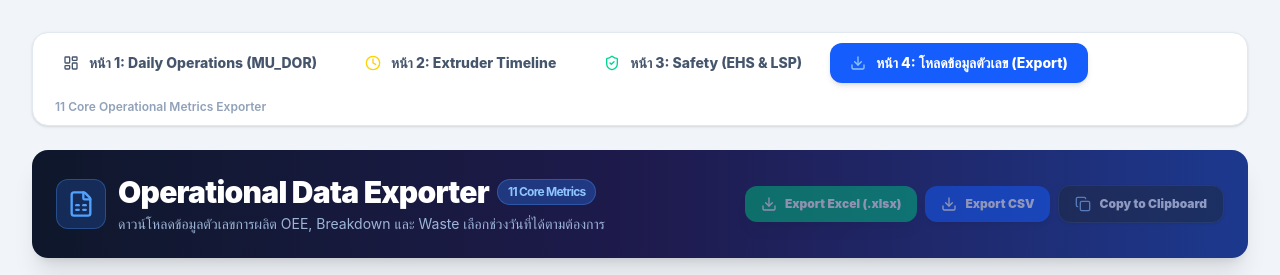
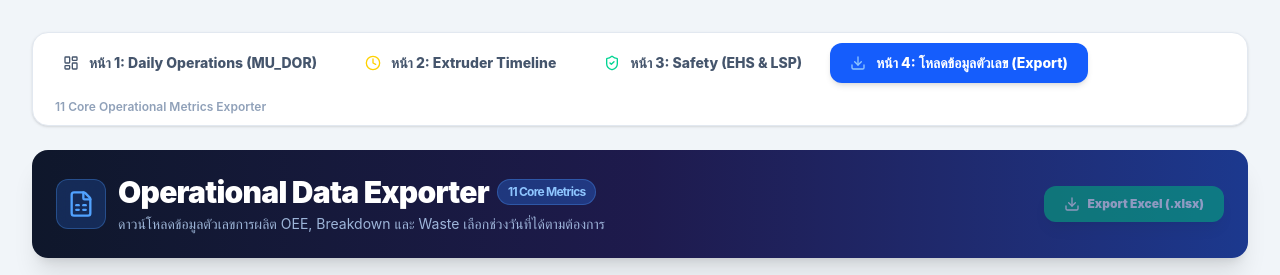
Before and after one commit to akkarawattanapajiranon-rgb/gy-daily-dashboard, a React (Vite) app: page / in a window 1280 px wide. Both pictures are taken after a click on the button "หน้า 4: โหลดข้อมูลตัวเลข (Export)". Shown: the top 275 px of the page. Built offline with nearby package versions, Linux system fonts and the light colour scheme; no server answers; the database is empty.

Commit message:
Remove Export CSV and Copy to Clipboard buttons from DataExporter

```diff
--- a/src/components/DataExporter.jsx
+++ b/src/components/DataExporter.jsx
@@ -175,26 +175,10 @@ export default function DataExporter() {
             <button
               onClick={downloadExcel}
               disabled={loading || dataRows.length === 0}
-              className="flex items-center gap-2 px-4 py-2.5 bg-emerald-500 hover:bg-emerald-600 disabled:opacity-50 text-white rounded-xl text-xs font-black transition-all shadow-lg cursor-pointer"
+              className="flex items-center gap-2 px-5 py-2.5 bg-emerald-500 hover:bg-emerald-600 disabled:opacity-50 text-white rounded-xl text-xs font-black transition-all shadow-lg cursor-pointer"
             >
               <Download className="w-4 h-4" />
               <span>Export Excel (.xlsx)</span>
-            </button>
-            <button
-              onClick={downloadCSV}
-              disabled={loading || dataRows.length === 0}
-              className="flex items-center gap-2 px-4 py-2.5 bg-blue-600 hover:bg-blue-700 disabled:opacity-50 text-white rounded-xl text-xs font-black transition-all shadow-md cursor-pointer"
-            >
-              <Download className="w-4 h-4" />
-              <span>Export CSV</span>
-            </button>
-            <button
-              onClick={copyToClipboard}
-              disabled={loading || dataRows.length === 0}
-              className="flex items-center gap-2 px-4 py-2.5 bg-slate-800 hover:bg-slate-700 disabled:opacity-50 text-white border border-slate-700 rounded-xl text-xs font-black transition-all shadow-sm cursor-pointer"
-            >
-              {copied ? <CheckCircle2 className="w-4 h-4 text-emerald-400" /> : <Copy className="w-4 h-4 text-blue-300" />}
-              <span>{copied ? 'คัดลอกแล้ว!' : 'Copy to Clipboard'}</span>
             </button>
           </div>
         </div>
```
